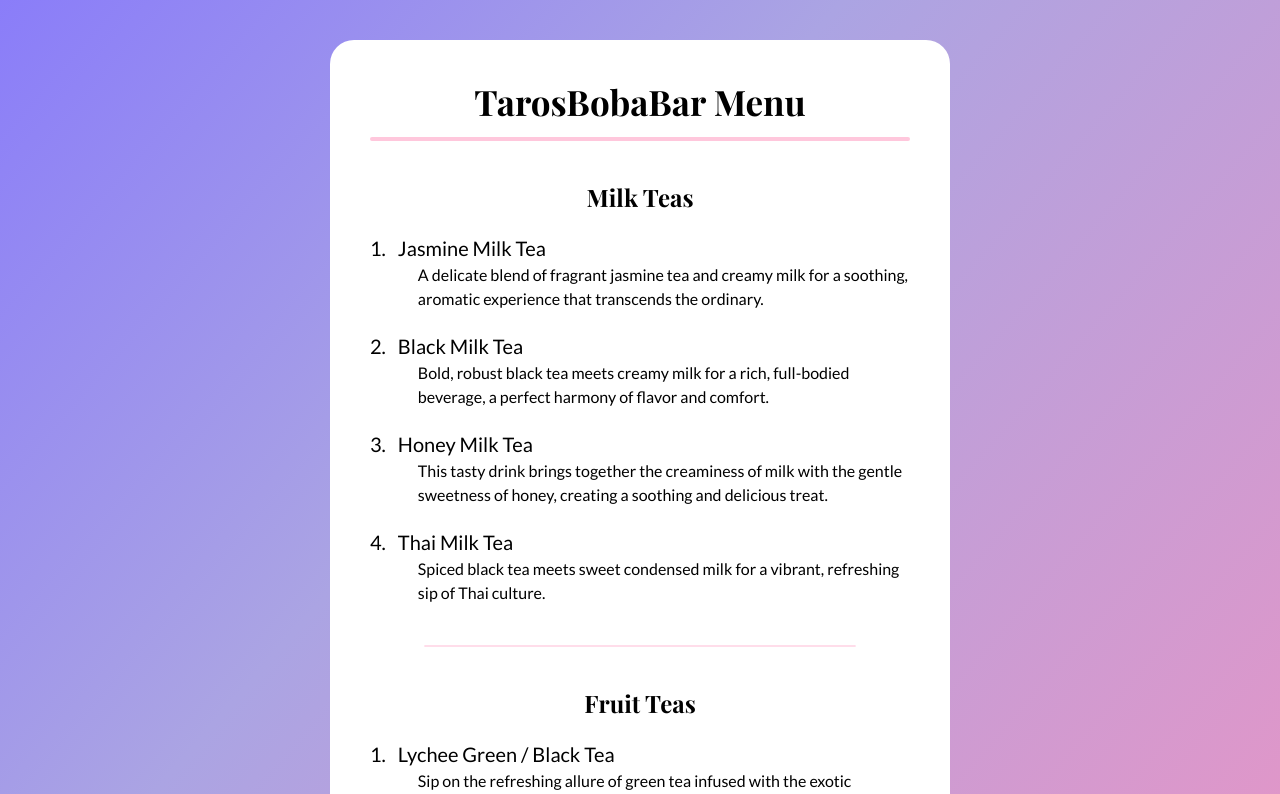
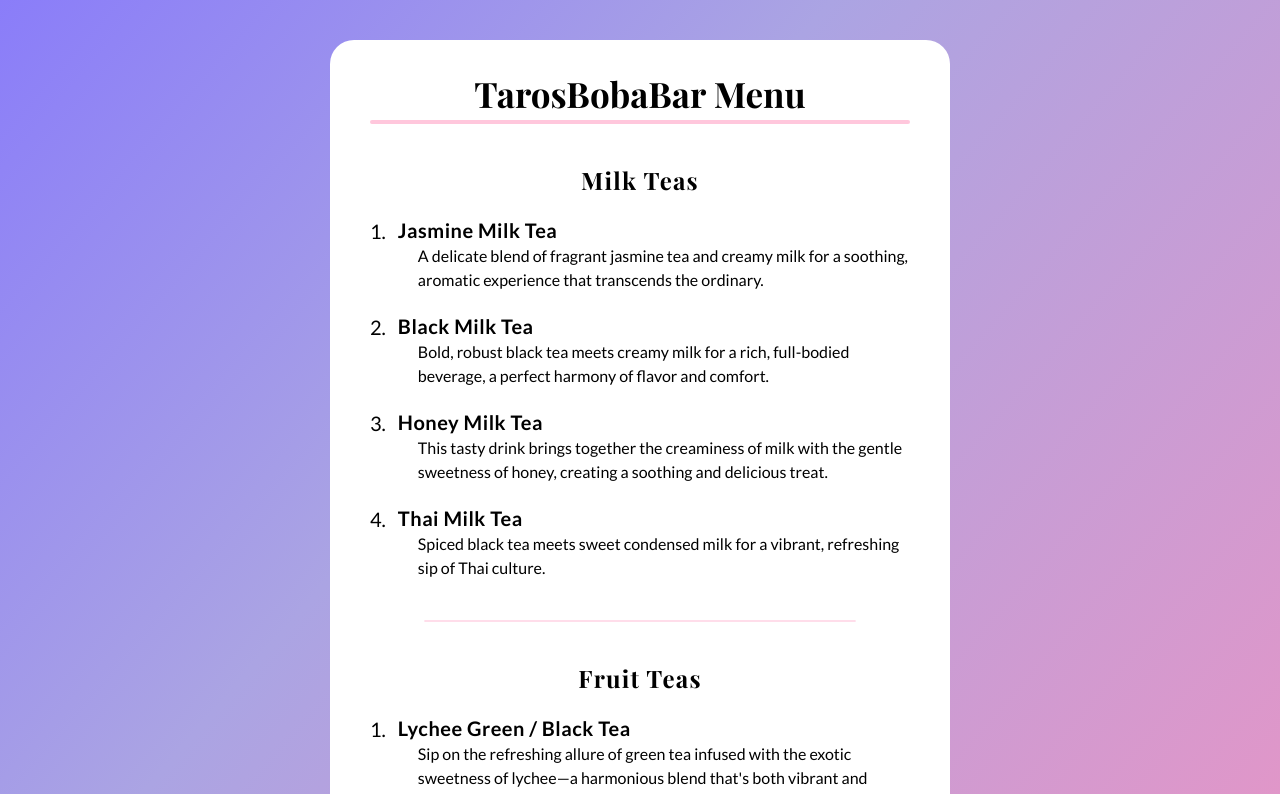
Before and after one commit to maaabilly/TarosBobaBar, a React (Vite) app: page /menu in a window 1280 px wide. Shown: the top 794 px of the page. Built offline with nearby package versions, Linux system fonts and the light colour scheme; a web font is replaced by a local one.

Commit message:
font size, title text tracking change

```diff
--- a/src/pages/MenuPage.jsx
+++ b/src/pages/MenuPage.jsx
@@ -5,13 +5,13 @@ const Menu = () => {
     <div className="menu-gradient">
       <div className="flex max-w-[700px] p-10 mx-auto text-center">
         <div className="flex-col text-center bg-white rounded-3xl py-4 px-10">
-          <h3 className="text-[35px] font-bold playfair mb-2 mt-5">
+          <h3 className="text-3xl md:text-[35px] font-bold playfair mb-2 mt-5">
             TarosBobaBar Menu
           </h3>
           <div className="rounded-full border-2 border-color-hotPink/50"></div>
           {wholeMenu.map((menu, menuIndex) => (
             <div key={menu.title} className="flex flex-col my-10">
-              <h3 className="font-bold text-2xl mb-5 mx-auto playfair">
+              <h3 className="font-bold text-2xl mb-5 mx-auto playfair tracking-wider">
                 {menu.title}
               </h3>
               <ul
@@ -27,13 +27,13 @@ const Menu = () => {
                       className={
                         menuIndex === wholeMenu.length - 1
                           ? `hidden`
-                          : `text-bold text-[20px] text-left mr-3`
+                          : `text-bold text-[20px] text-left mr-3 `
                       }
                     >
                       {teaIndex + 1}.
                     </h5>
                     <div className="flex flex-col">
-                      <h5 className="text-bold text-[20px] text-left">
+                      <h5 className="font-semibold text-lg md:text-[20px] text-left tracking-wide">
                         {tea.name}
                       </h5>
                       <p className="text-md text-left ml-5">
```
